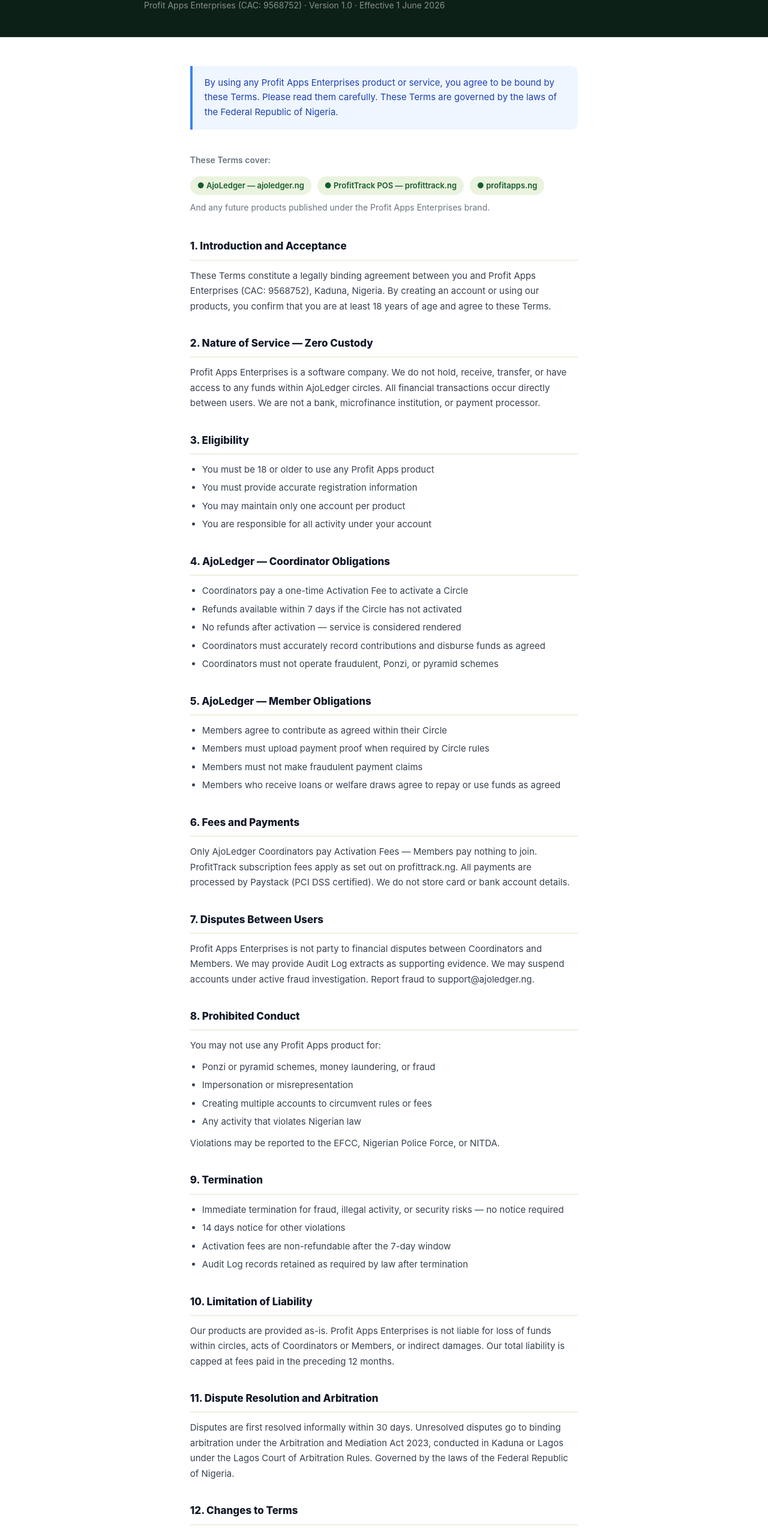
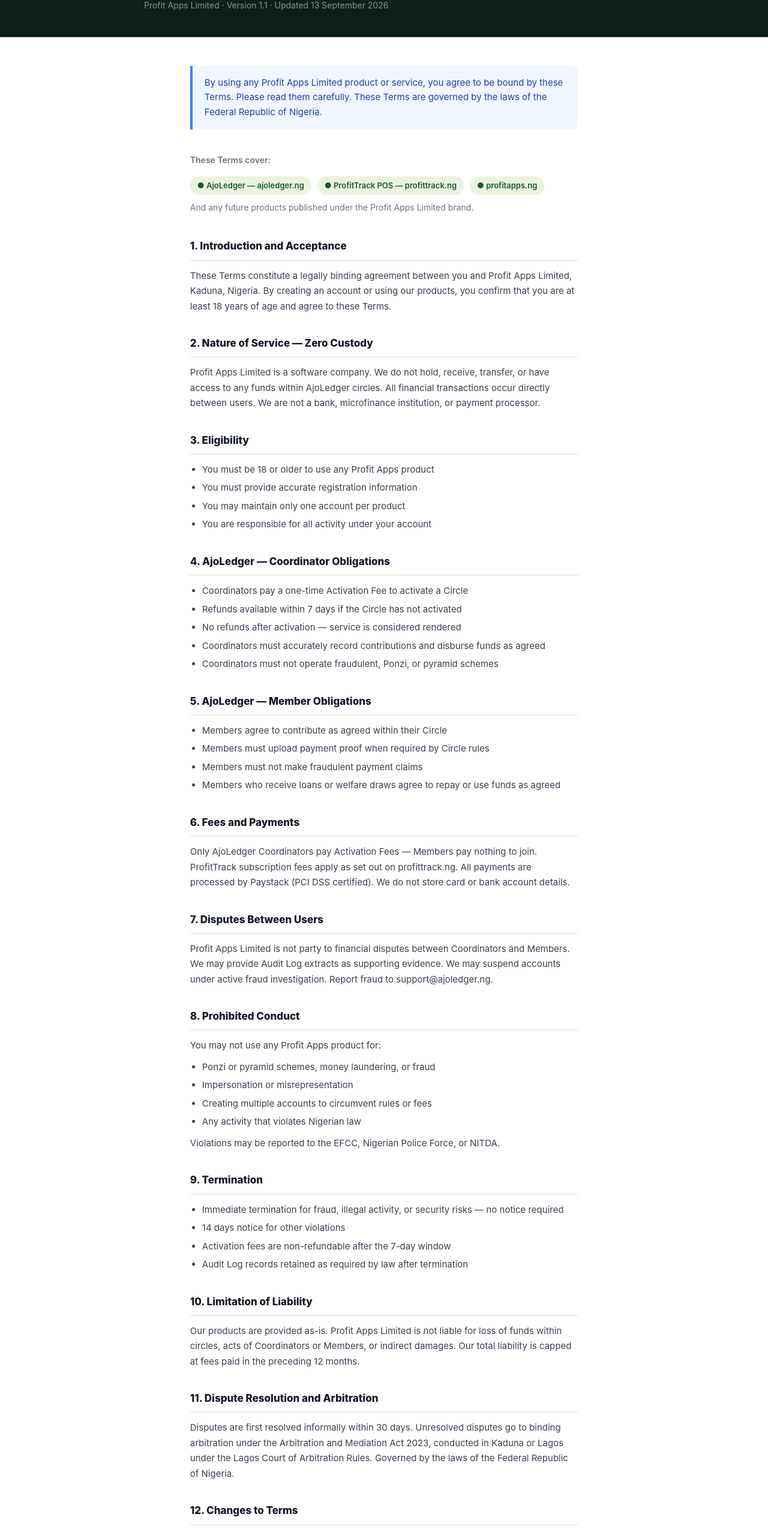
Before and after one commit to Joshh62/profitapps-website, a plain HTML site: page terms.html in a window 1280 px wide. Shown: the part 173-2727 px from the top of the page at 60% size. Drawn offline with Linux system fonts and the light colour scheme.

Commit message:
Update Terms legal identity

```diff
--- a/terms.html
+++ b/terms.html
@@ -3,8 +3,8 @@
 <head>
   <meta charset="UTF-8" />
   <meta name="viewport" content="width=device-width, initial-scale=1.0" />
-  <title>Terms of Service — Profit Apps Enterprises</title>
-  <meta name="description" content="Terms of Service for Profit Apps Enterprises and its products AjoLedger and ProfitTrack. Governed by Nigerian law." />
+  <title>Terms of Service — Profit Apps Limited</title>
+  <meta name="description" content="Terms of Service for Profit Apps Limited and its products AjoLedger and ProfitTrack. Governed by Nigerian law." />
   <link rel="canonical" href="https://profitapps.ng/terms" />
   <style>
     *, *::before, *::after { box-sizing: border-box; margin: 0; padding: 0; }
@@ -92,7 +92,7 @@
     <div class="nav-mark">P</div>
     <div>
       <div class="nav-name">Profit Apps</div>
-      <div class="nav-sub">Enterprises</div>
+      <div class="nav-sub">Limited</div>
     </div>
   </a>
   <a href="/" class="nav-back">← Back to profitapps.ng</a>
@@ -101,14 +101,14 @@
 <div class="page-header">
   <div class="page-header-inner">
     <h1 class="page-title">Terms of Service</h1>
-    <p class="page-meta">Profit Apps Enterprises (CAC: 9568752) · Version 1.0 · Effective 1 June 2026</p>
+    <p class="page-meta">Profit Apps Limited · Version 1.1 · Updated 13 September 2026</p>
   </div>
 </div>
 
 <div class="page-content">
 
   <div class="intro-box">
-    By using any Profit Apps Enterprises product or service, you agree to be bound by these Terms. Please read them carefully. These Terms are governed by the laws of the Federal Republic of Nigeria.
+    By using any Profit Apps Limited product or service, you agree to be bound by these Terms. Please read them carefully. These Terms are governed by the laws of the Federal Republic of Nigeria.
   </div>
 
   <p style="font-size:14px;color:var(--gray-500);margin-bottom:16px;font-weight:600">These Terms cover:</p>
@@ -117,16 +117,16 @@
     <span class="product-badge">● ProfitTrack POS — profittrack.ng</span>
     <span class="product-badge">● profitapps.ng</span>
   </div>
-  <p style="font-size:14px;color:var(--gray-500);margin-bottom:40px">And any future products published under the Profit Apps Enterprises brand.</p>
+  <p style="font-size:14px;color:var(--gray-500);margin-bottom:40px">And any future products published under the Profit Apps Limited brand.</p>
 
   <div class="section">
     <h2>1. Introduction and Acceptance</h2>
-    <p>These Terms constitute a legally binding agreement between you and Profit Apps Enterprises (CAC: 9568752), Kaduna, Nigeria. By creating an account or using our products, you confirm that you are at least 18 years of age and agree to these Terms.</p>
+    <p>These Terms constitute a legally binding agreement between you and Profit Apps Limited, Kaduna, Nigeria. By creating an account or using our products, you confirm that you are at least 18 years of age and agree to these Terms.</p>
   </div>
 
   <div class="section">
     <h2>2. Nature of Service — Zero Custody</h2>
-    <p>Profit Apps Enterprises is a software company. We do not hold, receive, transfer, or have access to any funds within AjoLedger circles. All financial transactions occur directly between users. We are not a bank, microfinance institution, or payment processor.</p>
+    <p>Profit Apps Limited is a software company. We do not hold, receive, transfer, or have access to any funds within AjoLedger circles. All financial transactions occur directly between users. We are not a bank, microfinance institution, or payment processor.</p>
   </div>
 
   <div class="section">
@@ -167,7 +167,7 @@
 
   <div class="section">
     <h2>7. Disputes Between Users</h2>
-    <p>Profit Apps Enterprises is not party to financial disputes between Coordinators and Members. We may provide Audit Log extracts as supporting evidence. We may suspend accounts under active fraud investigation. Report fraud to support@ajoledger.ng.</p>
+    <p>Profit Apps Limited is not party to financial disputes between Coordinators and Members. We may provide Audit Log extracts as supporting evidence. We may suspend accounts under active fraud investigation. Report fraud to support@ajoledger.ng.</p>
   </div>
 
   <div class="section">
@@ -194,7 +194,7 @@
 
   <div class="section">
     <h2>10. Limitation of Liability</h2>
-    <p>Our products are provided as-is. Profit Apps Enterprises is not liable for loss of funds within circles, acts of Coordinators or Members, or indirect damages. Our total liability is capped at fees paid in the preceding 12 months.</p>
+    <p>Our products are provided as-is. Profit Apps Limited is not liable for loss of funds within circles, acts of Coordinators or Members, or indirect damages. Our total liability is capped at fees paid in the preceding 12 months.</p>
   </div>
 
   <div class="section">
@@ -210,7 +210,7 @@
   <div class="section">
     <h2>13. Contact</h2>
     <div class="info-box">
-      <p>Profit Apps Enterprises · CAC: 9568752 · Kaduna, Nigeria</p>
+      <p>Profit Apps Limited · Incorporated in Nigeria · Kaduna</p>
       <p>General: hello@profitapps.ng</p>
       <p>AjoLedger: support@ajoledger.ng · billing@ajoledger.ng</p>
       <p>ProfitTrack: support@profittrack.ng · billing@profittrack.ng</p>
@@ -225,14 +225,14 @@
       </div>
 
       <p style="text-align:center;font-size:13px;color:var(--gray-500);margin-top:40px;padding-top:24px;border-top:1px solid var(--gray-200)">
-    Profit Apps Enterprises · CAC: 9568752 · Kaduna, Nigeria<br>
+    Profit Apps Limited · Incorporated in Nigeria · Kaduna<br>
     Governed by the Laws of the Federal Republic of Nigeria
   </p>
 
 </div>
 
 <footer>
-  <div class="footer-l">© 2026 Profit Apps Enterprises · CAC: 9568752 · Kaduna, Nigeria</div>
+  <div class="footer-l">© 2026 Profit Apps Limited · Incorporated in Nigeria · Kaduna</div>
   <div class="footer-r">
     <a href="/">Home</a>
     <a href="/privacy">Privacy Policy</a>
```
